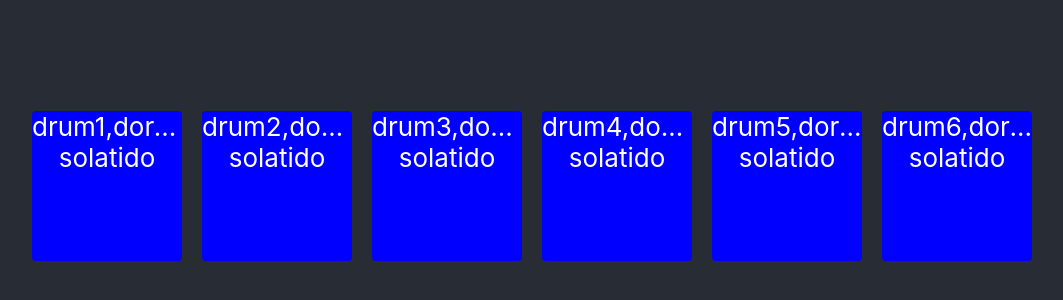
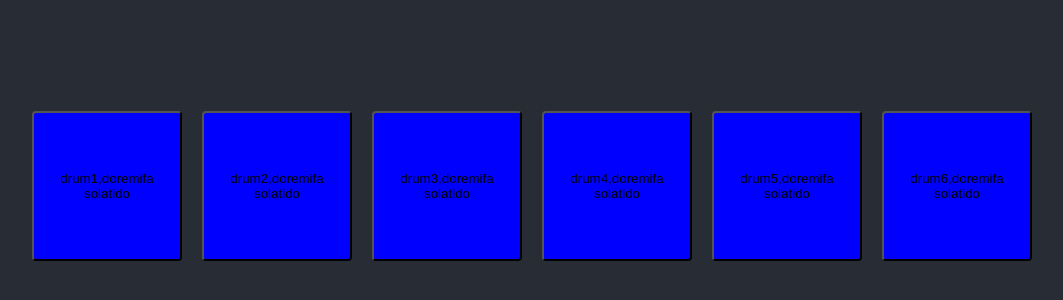
Before and after one commit to shaktilucifer/Lab360, a React (Create React App) app in the folder freecodecamp/frontend/DrumMachine/drummachine/: page / in a window 1280 px wide. Shown: the part 214-514 px from the top of the page, without its empty margins (108-1171 px from the left). Built offline with nearby package versions, Linux system fonts and the light colour scheme.

Commit message:
drum sound placeholder

```diff
--- a/freecodecamp/frontend/DrumMachine/drummachine/src/DrumBlock.tsx
+++ b/freecodecamp/frontend/DrumMachine/drummachine/src/DrumBlock.tsx
@@ -1,7 +1,14 @@
 import React from 'react';
 import './Drumblock.css'
 export function DrumBlock({drumName, drumSound, colorClass}: DrumBlockProps) {
-    return <div className={'block'}>{drumName},{drumSound}</div>
+
+    const playDrum = () => {
+        // play sound
+    }
+
+    return (<>
+    <button onClick={() => playDrum} className={'block'}>{drumName},{drumSound}</button>
+    </>);
 }
 
 interface DrumBlockProps {
```
Also changed, not shown: freecodecamp/frontend/DrumMachine/drummachine/src/logo.svg (deleted).
